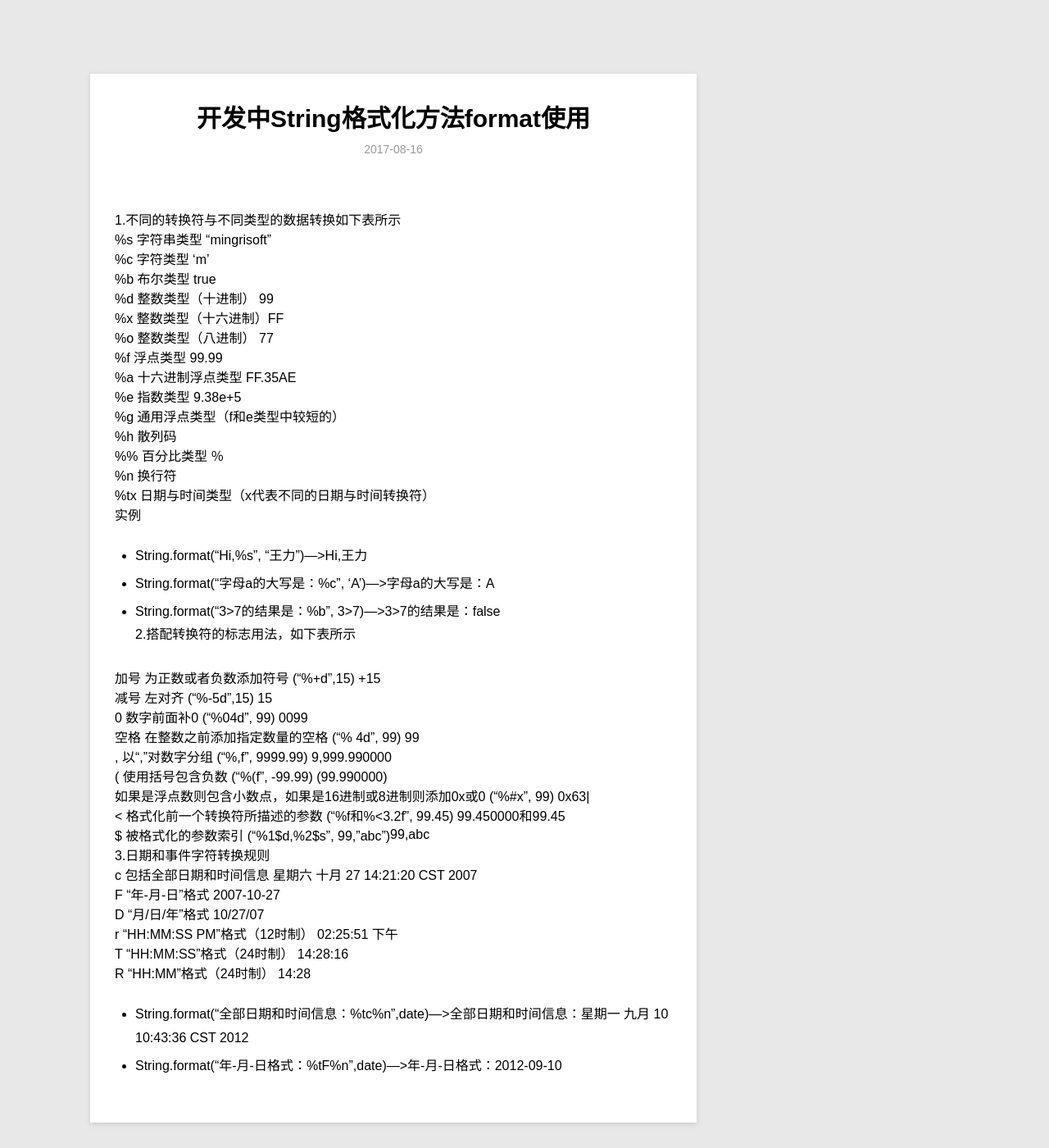
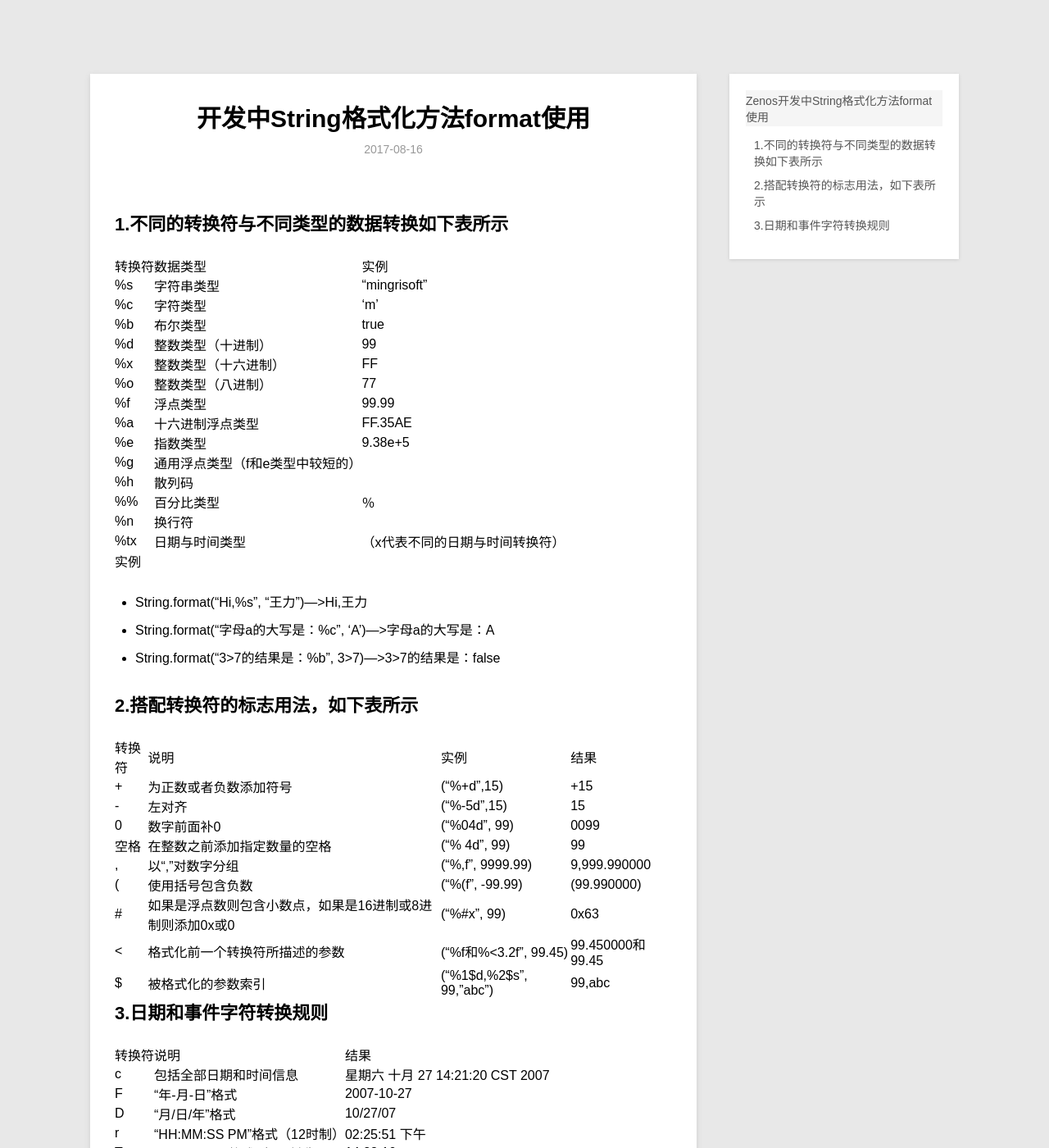
Before and after one commit to zdmisif/zdmisif.github.io, a Jekyll site: the page built from _posts/2017-08-17-post-string-format.md, in a window 1280 px wide and 1400 px high. Shown: the whole window at 82% size. Built offline with Jekyll 4.4.1, drawn with Linux system fonts in a browser that asks for light colours; some of the changed text lies outside the part shown.

Commit message:
修改文字内容

```diff
--- a/_posts/2017-08-17-post-string-format.md
+++ b/_posts/2017-08-17-post-string-format.md
@@ -5,75 +5,52 @@ date:   2017-08-16 14:42:41 +0800
 description: String.format方法的使用以及对应规则
 categories: android
 ---
-# 1.不同的转换符与不同类型的数据转换如下表所示
 
-%s 字符串类型 "mingrisoft"|
+## 1.不同的转换符与不同类型的数据转换如下表所示
 
-%c 字符类型 'm'|
-
-%b 布尔类型 true|
-
-%d 整数类型（十进制） 99|
-
-%x 整数类型（十六进制）FF|
-
-%o 整数类型（八进制） 77|
-
-%f 浮点类型 99.99|
-
-%a 十六进制浮点类型 FF.35AE|
-
-%e 指数类型 9.38e+5|
-
-%g 通用浮点类型（f和e类型中较短的） |
-
-%h 散列码 |
-
-%% 百分比类型 ％|
-
-%n 换行符 |
-
-%tx 日期与时间类型（x代表不同的日期与时间转换符） |
+转换符 | 数据类型|实例
+%s|字符串类型|"mingrisoft"
+%c|字符类型|'m'
+%b |布尔类型| true
+%d |整数类型（十进制）| 99
+%x| 整数类型（十六进制）|FF
+%o |整数类型（八进制）| 77
+%f |浮点类型| 99.99
+%a |十六进制浮点类型| FF.35AE
+%e |指数类型| 9.38e+5
+%g |通用浮点类型（f和e类型中较短的） |
+%h| 散列码 |
+%% |百分比类型| ％
+%n |换行符 |
+%tx |日期与时间类型|（x代表不同的日期与时间转换符）
 
 实例
 *  String.format("Hi,%s", "王力")--->Hi,王力
 *  String.format("字母a的大写是：%c", 'A')--->字母a的大写是：A
 *  String.format("3>7的结果是：%b", 3>7)--->3>7的结果是：false
-# 2.搭配转换符的标志用法，如下表所示
 
-加号 为正数或者负数添加符号 ("%+d",15) +15|
+## 2.搭配转换符的标志用法，如下表所示
 
-减号 左对齐 ("%-5d",15) 15|
+转换符 | 说明|实例|结果
++|为正数或者负数添加符号 | ("%+d",15) | +15
+-|  左对齐 | ("%-5d",15)|  15
+0 | 数字前面补0 | ("%04d", 99) | 0099
+空格 | 在整数之前添加指定数量的空格|  ("% 4d", 99)  |  99
+, | 以“,”对数字分组 | ("%,f", 9999.99)|  9,999.990000
+( | 使用括号包含负数 | ("%(f", -99.99) | (99.990000)
+# | 如果是浮点数则包含小数点，如果是16进制或8进制则添加0x或0|  ("%#x", 99)|  0x63
+< | 格式化前一个转换符所描述的参数 | ("%f和%<3.2f", 99.45) | 99.450000和99.45
+$|  被格式化的参数索引|  ("%1$d,%2$s", 99,"abc")|  99,abc
 
-0 数字前面补0 ("%04d", 99) 0099|
+## 3.日期和事件字符转换规则
 
-空格 在整数之前添加指定数量的空格 ("% 4d", 99)   99|
-
-, 以“,”对数字分组 ("%,f", 9999.99) 9,999.990000|
-
-( 使用括号包含负数 ("%(f", -99.99) (99.990000)|
-
-# 如果是浮点数则包含小数点，如果是16进制或8进制则添加0x或0 ("%#x", 99) 0x63|
-
-< 格式化前一个转换符所描述的参数 ("%f和%<3.2f", 99.45) 99.450000和99.45|
-
-$ 被格式化的参数索引 ("%1$d,%2$s", 99,"abc")|99,abc|
-
-# 3.日期和事件字符转换规则
-
-c 包括全部日期和时间信息 星期六 十月 27 14:21:20 CST 2007|
-
-F “年-月-日”格式 2007-10-27|
-
-D “月/日/年”格式 10/27/07|
-
-r “HH:MM:SS PM”格式（12时制） 02:25:51 下午|
-
-T “HH:MM:SS”格式（24时制） 14:28:16|
-
-R “HH:MM”格式（24时制） 14:28
-
-
+转换符 | 说明|结果
+c| 包括全部日期和时间信息 |星期六 十月 27 14:21:20 CST 2007
+F |“年-月-日”格式| 2007-10-27
+D| “月/日/年”格式| 10/27/07
+r |“HH:MM:SS PM”格式（12时制）| 02:25:51 下午
+T |“HH:MM:SS”格式（24时制）| 14:28:16
+R |“HH:MM”格式（24时制）| 14:28
 
 * String.format("全部日期和时间信息：%tc%n",date)--->全部日期和时间信息：星期一 九月 10 10:43:36 CST 2012
 * String.format("年-月-日格式：%tF%n",date)--->年-月-日格式：2012-09-10
```
Also changed, not shown: _posts/2017-08-17-post3.md (+9 -7 lines).
